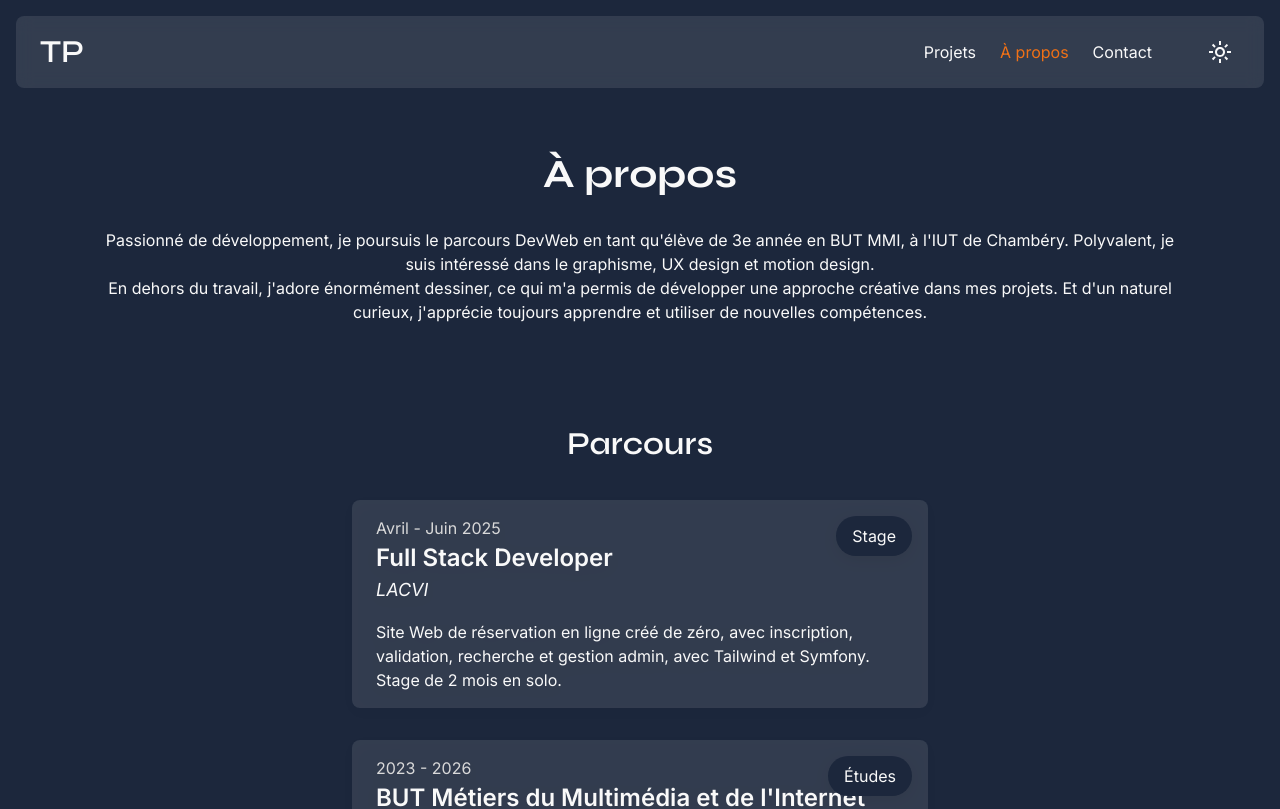
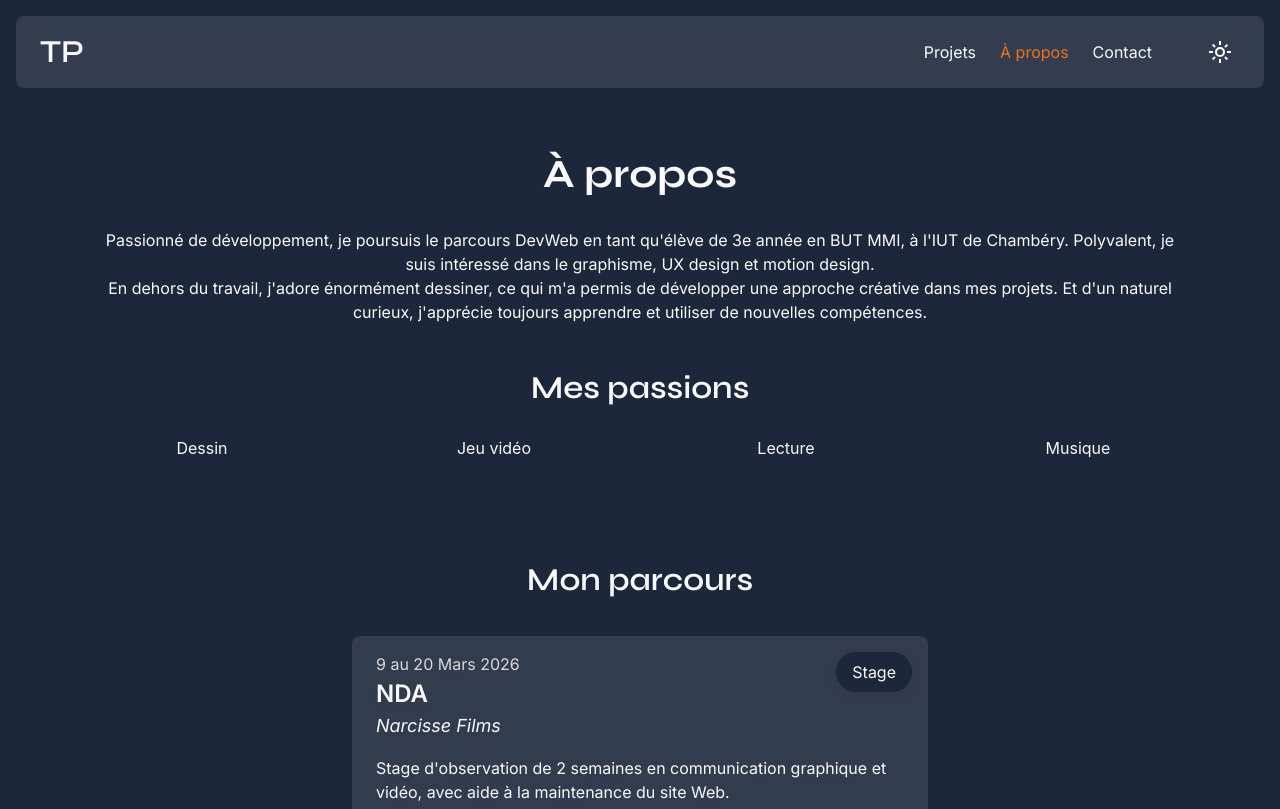
Before and after one commit to CestVraimentTropDrole/Portfolio, a Vue app: page /about in a window 1280 px wide. Shown: the top 809 px of the page. Built offline with nearby package versions, Linux system fonts and the light colour scheme.

Commit message:
fix: infos and display

```diff
--- a/index.html
+++ b/index.html
@@ -8,7 +8,7 @@
     <title>Portfolio</title>
   </head>
   <body class="overflow-x-hidden">
-    <div id="app" class="w-full flex flex-col lg:gap-8 items-center"></div>
+    <div id="app" class="w-full h-full flex flex-col grow lg:gap-8 items-center"></div>
     <script type="module" src="/src/main.js"></script>
   </body>
 </html>
--- a/public/documents/experience.json
+++ b/public/documents/experience.json
@@ -10,11 +10,20 @@
   },
   {
     "id": 2,
-    "name": "Full Stack Developer",
+    "name": "Développeur Full Stack",
     "place": "LACVI",
     "description": "Site Web de réservation en ligne créé de zéro, avec inscription, validation, recherche et gestion admin, avec Tailwind et Symfony. Stage de 2 mois en solo.",
     "date": "Avril - Juin 2025",
-    "link": "",
+    "link": "/documents/lacvi_rapport-stage.pdf",
+    "type": "Stage"
+  },
+  {
+    "id": 3,
+    "name": "NDA",
+    "place": "Narcisse Films",
+    "description": "Stage d'observation de 2 semaines en communication graphique et vidéo, avec aide à la maintenance du site Web.",
+    "date": "9 au 20 Mars 2026",
+    "link": "https://narcissefilms.fr",
     "type": "Stage"
   }
 ]
--- a/public/documents/projects.json
+++ b/public/documents/projects.json
@@ -71,27 +71,5 @@
       ]
     },
     "mainpage": true
-  },
-  {
-    "id": 4,
-    "name": "Placeholder",
-    "date": "Date",
-    "shortDesc": "Description courte.",
-    "longDesc": "Description longue.",
-    "technos": ["Placeholder"],
-    "tags": ["test"],
-    "images": [
-      "wallpaper.jpg"
-    ],
-    "link": "",
-    "competencies": {
-      "ce": [
-        "CE4.03 | en produisant du code fonctionnel, sobre et réutilisable"
-      ],
-      "ac": [
-        "AC34.03 | Développer des dispositifs interactifs sophistiqués"
-      ]
-    },
-    "mainpage": false
   }
 ]
--- a/src/components/EducationCard.vue
+++ b/src/components/EducationCard.vue
@@ -1,5 +1,5 @@
 <template>
-  <a :href="link" class="relative w-full lg:w-1/2 flex flex-col gap-4 px-6 py-4 rounded-lg bg-white/10 dark:bg-gray/10 drop-shadow-box hover:rotate-x-6 hover:rotate-y-6 transition duration-150">
+  <a v-if="link" :href="link" class="relative w-full lg:w-1/2 flex flex-col gap-4 px-6 py-4 rounded-lg bg-white/10 dark:bg-gray/10 drop-shadow-box hover:rotate-x-6 hover:rotate-y-6 transition duration-150">
     <p class="absolute w-min px-4 py-2 top-4 right-4 rounded-full bg-blue dark:bg-gray/10 transition duration-150">{{ type }}</p>
     <div>
       <p class="text-sm text-lightgray dark:text-gray transition duration-150">{{ date }}</p>
@@ -8,6 +8,16 @@
     </div>
     <p>{{ courseDesc }}</p>
   </a>
+
+  <div v-else="link" class="relative w-full lg:w-1/2 flex flex-col gap-4 px-6 py-4 rounded-lg bg-white/10 dark:bg-gray/10 drop-shadow-box hover:rotate-x-6 hover:rotate-y-6 transition duration-150">
+    <p class="absolute w-min px-4 py-2 top-4 right-4 rounded-full bg-blue dark:bg-gray/10 transition duration-150">{{ type }}</p>
+    <div>
+      <p class="text-sm text-lightgray dark:text-gray transition duration-150">{{ date }}</p>
+      <h4>{{ course }}</h4>
+      <h5 class="italic font-inter text-lg">{{ school }}</h5>
+    </div>
+    <p>{{ courseDesc }}</p>
+  </div>
 </template>
 
 <script>
--- a/src/components/ProjectRow.vue
+++ b/src/components/ProjectRow.vue
@@ -10,6 +10,7 @@
   })
 
   const projects = ref(null)
+  let loading = true
 
   const categories = {
     jeuvideo: 'Jeu vidéo',
--- a/src/pages/AboutPage.vue
+++ b/src/pages/AboutPage.vue
@@ -19,14 +19,21 @@
       <p>Passionné de développement, je poursuis le parcours DevWeb en tant qu'élève de 3e année en BUT MMI, à l'IUT de Chambéry. Polyvalent, je suis intéressé dans le graphisme, UX design et motion design.</p>
       <p>En dehors du travail, j'adore énormément dessiner, ce qui m'a permis de développer une approche créative dans mes projets. Et d'un naturel curieux, j'apprécie toujours apprendre et utiliser de nouvelles compétences.</p>
     </div>
-  </section>
 
-  <section>
+    <div class="w-full mt-4 flex flex-col gap-6">
+      <h3>Mes passions</h3>
 
+      <div class="w-full grid grid-cols-4 gap-4">
+        <div>Dessin</div>
+        <div>Jeu vidéo</div>
+        <div>Lecture</div>
+        <div>Musique</div>
+      </div>
+    </div>
   </section>
 
   <section id="education" class="w-full min-h-[50dvh] lg:px-16 lg:py-8 flex grow flex-col gap-8 justify-center items-center">
-    <h3>Parcours</h3>
+    <h3>Mon parcours</h3>
     <div class="w-full flex flex-col-reverse gap-8 justify-center items-center">
       <EducationCard
         v-for="experience in experiences"
```
Also changed, not shown: 1 other file (tests, documents, lock files or other folders).
